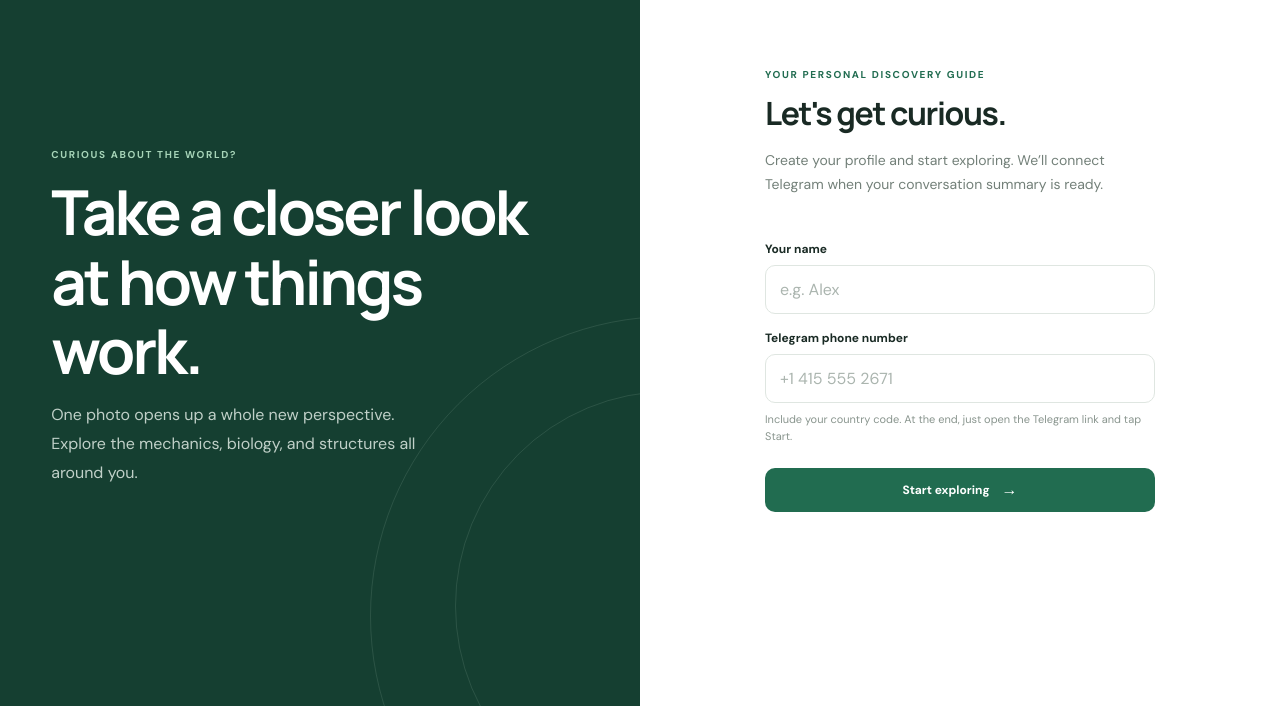
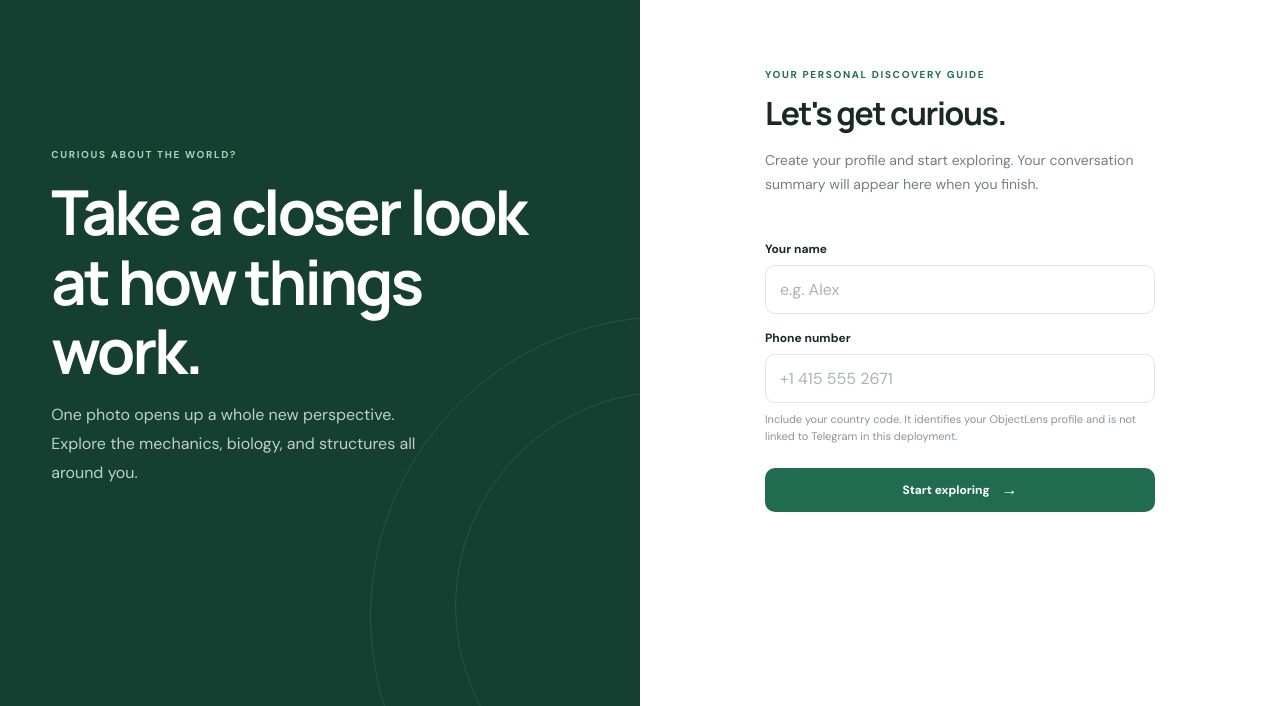
Before and after one commit to meenajaaradhya/objectLens, a plain HTML site: page app/static/index.html in a window 1280 px wide. Shown: the part 94-800 px from the top of the page. Drawn offline with Linux system fonts and the light colour scheme.

Commit message:
Clarify web-only deployment profile details

```diff
--- a/app/static/index.html
+++ b/app/static/index.html
@@ -25,13 +25,13 @@
           <div id="login-form">
             <p class="eyebrow">YOUR PERSONAL DISCOVERY GUIDE</p>
             <h2>Let's get curious.</h2>
-            <p class="muted">Create your profile and start exploring. We’ll connect Telegram when your conversation summary is ready.</p>
+            <p class="muted">Create your profile and start exploring. Your conversation summary will appear here when you finish.</p>
             <form id="register-form">
               <label for="username">Your name</label>
               <input id="username" name="username" autocomplete="name" placeholder="e.g. Alex" minlength="2" maxlength="50" required>
-              <label for="phone">Telegram phone number</label>
+              <label for="phone">Phone number</label>
               <input id="phone" name="phone" type="tel" autocomplete="tel" placeholder="+1 415 555 2671" required>
-              <p class="field-help">Include your country code. At the end, just open the Telegram link and tap Start.</p>
+              <p class="field-help">Include your country code. It identifies your ObjectLens profile and is not linked to Telegram in this deployment.</p>
               <button class="button button-primary button-wide" type="submit">Start exploring <span>→</span></button>
             </form>
             <p id="auth-error" class="error" role="alert"></p>
```
